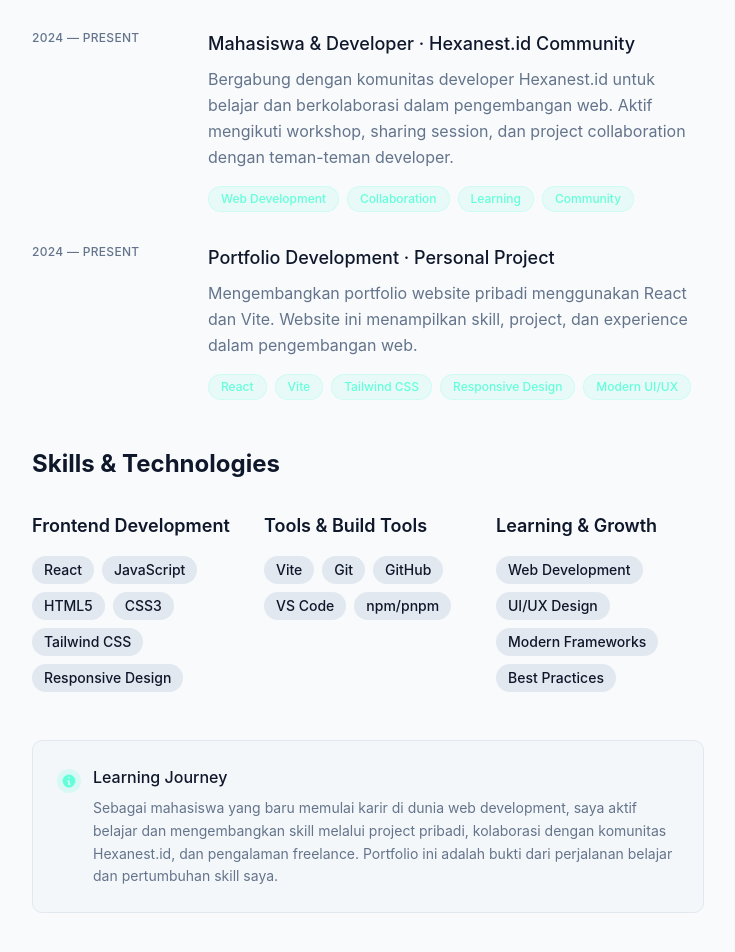
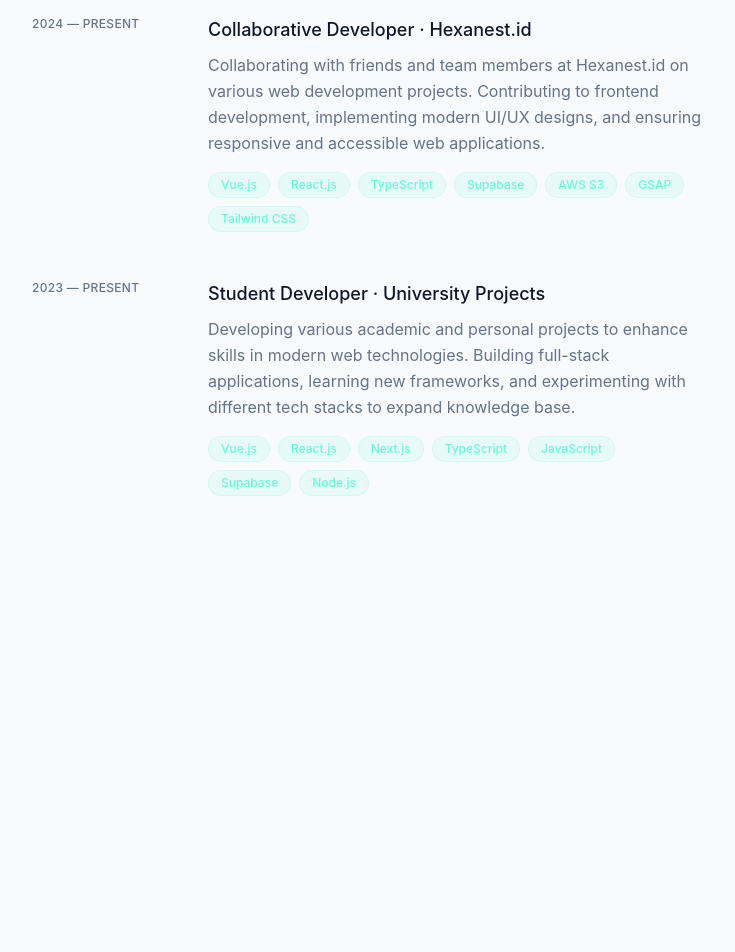
Before and after one commit to potydev/portfolio-potydev, a React (Vite) app: page / in a window 1280 px wide. Shown: the part 812-1764 px from the top of the page, without its empty margins (528-1263 px from the left). Built offline with nearby package versions, Linux system fonts and the light colour scheme.

Commit message:
Update Experience section: Add freelance work and Hexanest.id collaboration

```diff
--- a/src/components/Experience.jsx
+++ b/src/components/Experience.jsx
@@ -3,54 +3,35 @@ const Experience = () => {
     {
       id: 1,
       period: "2024 — PRESENT",
-      title: "Freelance Web Developer",
-      company: "Vendor Lepas",
-      description: "Mengembangkan website dan aplikasi web untuk berbagai klien sebagai vendor lepas. Fokus pada pembuatan website portfolio, landing page, dan aplikasi web sederhana menggunakan teknologi modern.",
-      technologies: ["React", "JavaScript", "HTML & CSS", "Vite", "Tailwind CSS"],
+      title: "Freelance Web Developer & Student",
+      company: "Self-employed",
+      description: "Working as a freelance developer while pursuing studies. Collaborating with various clients to build modern web applications and websites. Specializing in frontend development with focus on user experience and performance optimization.",
+      technologies: ["Vue.js", "React.js", "Next.js", "TypeScript", "JavaScript", "HTML/CSS", "Tailwind CSS"],
       link: "#"
     },
     {
       id: 2,
       period: "2024 — PRESENT",
-      title: "Mahasiswa & Developer",
-      company: "Hexanest.id Community",
-      description: "Bergabung dengan komunitas developer Hexanest.id untuk belajar dan berkolaborasi dalam pengembangan web. Aktif mengikuti workshop, sharing session, dan project collaboration dengan teman-teman developer.",
-      technologies: ["Web Development", "Collaboration", "Learning", "Community"],
+      title: "Collaborative Developer",
+      company: "Hexanest.id",
+      description: "Collaborating with friends and team members at Hexanest.id on various web development projects. Contributing to frontend development, implementing modern UI/UX designs, and ensuring responsive and accessible web applications.",
+      technologies: ["Vue.js", "React.js", "TypeScript", "Supabase", "AWS S3", "GSAP", "Tailwind CSS"],
       link: "https://hexanest.id"
     },
     {
       id: 3,
-      period: "2024 — PRESENT",
-      title: "Portfolio Development",
-      company: "Personal Project",
-      description: "Mengembangkan portfolio website pribadi menggunakan React dan Vite. Website ini menampilkan skill, project, dan experience dalam pengembangan web.",
-      technologies: ["React", "Vite", "Tailwind CSS", "Responsive Design", "Modern UI/UX"],
-      link: "https://github.com/potydev/portfolio-potydev"
-    }
-  ]
-
-  const skills = [
-    {
-      category: "Frontend Development",
-      items: ["React", "JavaScript", "HTML5", "CSS3", "Tailwind CSS", "Responsive Design"]
-    },
-    {
-      category: "Tools & Build Tools",
-      items: ["Vite", "Git", "GitHub", "VS Code", "npm/pnpm"]
-    },
-    {
-      category: "Learning & Growth",
-      items: ["Web Development", "UI/UX Design", "Modern Frameworks", "Best Practices"]
+      period: "2023 — PRESENT",
+      title: "Student Developer",
+      company: "University Projects",
+      description: "Developing various academic and personal projects to enhance skills in modern web technologies. Building full-stack applications, learning new frameworks, and experimenting with different tech stacks to expand knowledge base.",
+      technologies: ["Vue.js", "React.js", "Next.js", "TypeScript", "JavaScript", "Supabase", "Node.js"],
+      link: "#"
     }
   ]
 
   return (
     <section id="experience" className="mb-16">
       <div className="space-y-12">
-        {/* Experience Section */}
-        <div>
-          <h2 className="text-2xl font-bold text-foreground mb-8">Experience & Learning Journey</h2>
-          <div className="space-y-8">
         {experiences.map((exp) => (
           <div key={exp.id} className="group relative">
             <div className="grid grid-cols-1 lg:grid-cols-4 gap-4 lg:gap-8">
@@ -97,48 +78,6 @@ const Experience = () => {
           </div>
         ))}
       </div>
-        </div>
-
-        {/* Skills Section */}
-        <div>
-          <h2 className="text-2xl font-bold text-foreground mb-8">Skills & Technologies</h2>
-          <div className="grid grid-cols-1 md:grid-cols-3 gap-6">
-            {skills.map((skillGroup) => (
-              <div key={skillGroup.category} className="space-y-4">
-                <h3 className="text-lg font-semibold text-foreground">{skillGroup.category}</h3>
-                <div className="flex flex-wrap gap-2">
-                  {skillGroup.items.map((skill) => (
-                    <span
-                      key={skill}
-                      className="px-3 py-1 text-sm font-medium bg-secondary text-secondary-foreground rounded-full"
-                    >
-                      {skill}
-                    </span>
-                  ))}
-                </div>
-              </div>
-            ))}
-          </div>
-        </div>
-
-        {/* Learning Path Note */}
-        <div className="bg-muted/50 p-6 rounded-lg border">
-          <div className="flex items-start space-x-3">
-            <div className="w-6 h-6 rounded-full bg-primary/20 flex items-center justify-center flex-shrink-0 mt-1">
-              <svg className="w-4 h-4 text-primary" fill="currentColor" viewBox="0 0 20 20">
-                <path fillRule="evenodd" d="M18 10a8 8 0 11-16 0 8 8 0 0116 0zm-7-4a1 1 0 11-2 0 1 1 0 012 0zM9 9a1 1 0 000 2v3a1 1 0 001 1h1a1 1 0 100-2v-3a1 1 0 00-1-1H9z" clipRule="evenodd" />
-              </svg>
-            </div>
-            <div>
-              <h4 className="font-medium text-foreground mb-2">Learning Journey</h4>
-              <p className="text-sm text-muted-foreground leading-relaxed">
-                Sebagai mahasiswa yang baru memulai karir di dunia web development, saya aktif belajar dan mengembangkan skill melalui project pribadi,
-                kolaborasi dengan komunitas Hexanest.id, dan pengalaman freelance. Portfolio ini adalah bukti dari perjalanan belajar dan pertumbuhan skill saya.
-              </p>
-            </div>
-          </div>
-        </div>
-      </div>
     </section>
   )
 }
```
Lines whose indentation alone changed are shown as unchanged.
